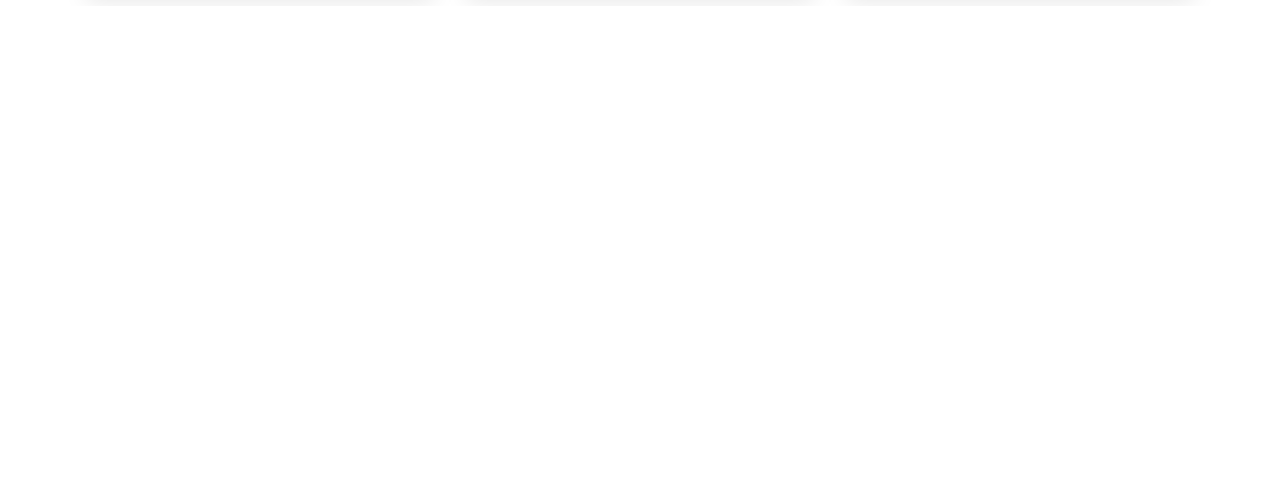
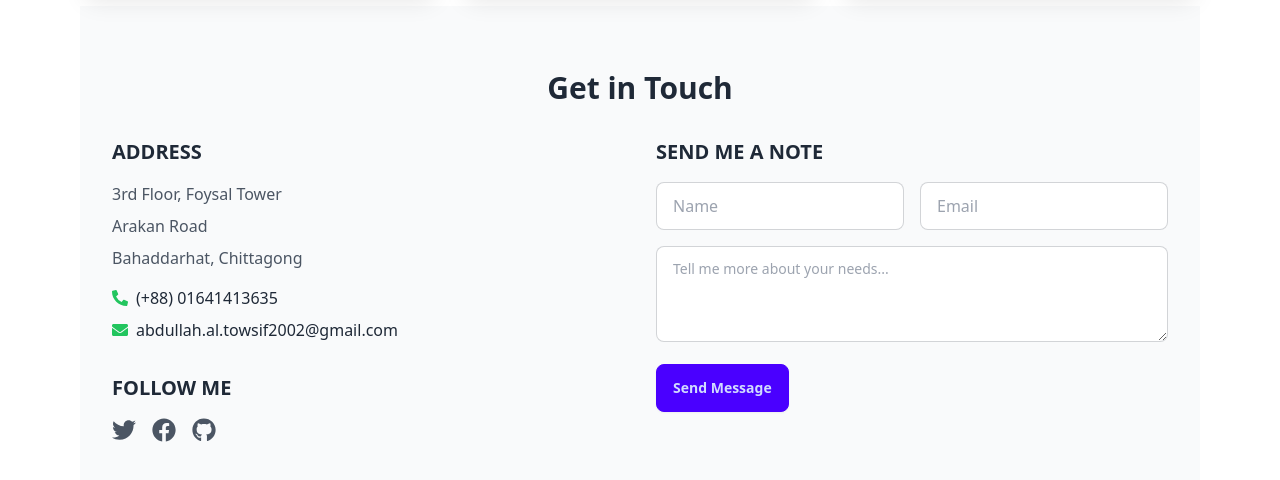
Before and after one commit to AbdullahAlTowsif/my-portfolio, a React (Vite) app: page / in a window 1280 px wide. Shown: the part 3052-3532 px from the top of the page. Before the commit the page ends 3058 px from the top, so only its background shows below. Built offline with nearby package versions, Linux system fonts and the light colour scheme.

Commit message:
contact information added

```diff
--- /dev/null
+++ b/src/components/GetInTouch.jsx
@@ -0,0 +1,81 @@
+import { FaPhoneAlt, FaEnvelope, FaTwitter, FaFacebook, FaGithub } from 'react-icons/fa';
+
+const GetInTouch = () => {
+    return (
+        <div className="bg-gray-50 py-16 px-8">
+            <div className="max-w-6xl mx-auto">
+                <h2 className="text-3xl font-bold text-center mb-8">Get in Touch</h2>
+                <div className="grid grid-cols-1 lg:grid-cols-2 gap-8">
+                    {/* Address Section */}
+                    <div>
+                        <h3 className="text-xl font-semibold mb-4">ADDRESS</h3>
+                        <p className="text-gray-600 mb-2">3rd Floor, Foysal Tower</p>
+                        <p className="text-gray-600 mb-2">Arakan Road</p>
+                        <p className="text-gray-600 mb-4">Bahaddarhat, Chittagong</p>
+                        <div className="flex items-center mb-2">
+                            <FaPhoneAlt className="text-green-500 mr-2" />
+                            <p>(+88) 01641413635</p>
+                        </div>
+                        <div className="flex items-center">
+                            <FaEnvelope className="text-green-500 mr-2" />
+                            <p>abdullah.al.towsif2002@gmail.com</p>
+                        </div>
+
+                        {/* Social Media Links */}
+                        <h3 className="text-xl font-semibold mt-8 mb-4">FOLLOW ME</h3>
+                        <div className="flex space-x-4 text-2xl">
+                            <a
+                                href="https://x.com/towsif635"
+                                target="_blank"
+                                rel="noopener noreferrer"
+                                className="text-gray-600 hover:text-gray-800">
+                                <FaTwitter />
+                            </a>
+                            <a
+                                href="https://www.facebook.com/abdullah.towsif/"
+                                target="_blank"
+                                rel="noopener noreferrer"
+                                className="text-gray-600 hover:text-gray-800">
+                                <FaFacebook />
+                            </a>
+                            <a href="https://github.com/AbdullahAlTowsif"
+                                target="_blank"
+                                rel="noopener noreferrer"
+                                className="text-gray-600 hover:text-gray-800">
+                                <FaGithub />
+                            </a>
+                        </div>
+                    </div>
+
+                    {/* Contact Form */}
+                    <div>
+                        <h3 className="text-xl font-semibold mb-4">SEND ME A NOTE</h3>
+                        <form className="space-y-4">
+                            <div className="grid grid-cols-1 md:grid-cols-2 gap-4">
+                                <input
+                                    type="text"
+                                    placeholder="Name"
+                                    className="input input-bordered w-full"
+                                />
+                                <input
+                                    type="email"
+                                    placeholder="Email"
+                                    className="input input-bordered w-full"
+                                />
+                            </div>
+                            <textarea
+                                placeholder="Tell me more about your needs..."
+                                className="textarea textarea-bordered w-full h-24"
+                            ></textarea>
+                            <button className="btn btn-primary w-full md:w-auto">
+                                Send Message
+                            </button>
+                        </form>
+                    </div>
+                </div>
+            </div>
+        </div>
+    );
+};
+
+export default GetInTouch;
--- a/src/layouts/MainLayout.jsx
+++ b/src/layouts/MainLayout.jsx
@@ -2,6 +2,7 @@
 import Banner from "../components/Banner";
 import Container from "../components/Container";
 import EducationExperience from "../components/EducationExperience";
+import GetInTouch from "../components/GetInTouch";
 import MyProjects from "../components/MyProjects";
 import Navbar from "../components/Navbar";
 import Skills from "../components/Skills";
@@ -16,6 +17,7 @@
                 <Skills></Skills>
                 <EducationExperience></EducationExperience>
                 <MyProjects></MyProjects>
+                <GetInTouch></GetInTouch>
             </Container>
         </div>
     );
```
